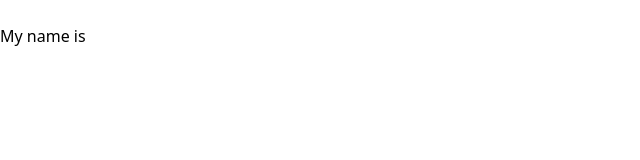
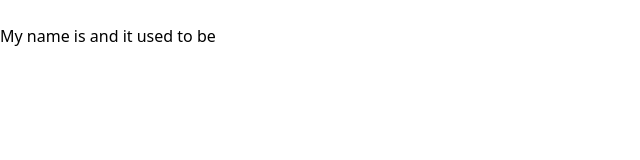
Before and after one commit to Thoufiq-Uchiha-23/React-Hooks, a React (Vite) app: page / in a window 1280 px wide. Shown: the top 160 px of the page, without its empty margins (0-640 px from the left). Built offline with nearby package versions, Linux system fonts and the light colour scheme.

Commit message:
useRef Hook

```diff
--- a/src/components/RefHook.jsx
+++ b/src/components/RefHook.jsx
@@ -1,13 +1,73 @@
-import { useState } from "react"
+import { useEffect, useRef, useState } from "react";
+
+// const RefHook = () => {
+//   const [name, setName] = useState("");
+//   const renderCount = useRef(1)
+
+//   useEffect(() => {
+//     renderCount.current = renderCount.current + 1
+//   }, [name])
+
+//   return (
+//     <>
+//       <input value={name} type="text" onChange={(e) => setName(e.target.value)} />
+//       <h1>My name is {name}</h1>
+//       <h1>I rendered {renderCount.current} times</h1>
+
+//     </>
+//   );
+// };
+
+// export default RefHook;
+
+// Example 2
+// useRef Hooks are used to locate HTML elements and perform operations if necessary
+
+// const RefHook = () => {
+//   const [name, setName] = useState("");
+//   const inputRef = useRef();
+
+//   function focus() {
+//     inputRef.current.focus();
+//   }
+//   return (
+//     <div>
+//       <input
+//         type="text"
+//         value={name}
+//         ref={inputRef}
+//         onChange={(e) => setName(e.target.value)}
+//       />
+//       <div>My name is {name}</div>
+//       <button onClick={focus}>Focus</button>
+//     </div>
+//   );
+// };
+
+// export default RefHook;
+
+// Example 3
+// useRef can also be used to keep the prev state track when state renders with change
 
 const RefHook = () => {
-    const [name, setName] = useState('')
+  const [name, setName] = useState("");
+  const prevName = useRef("");
+
+  useEffect(() => {
+    prevName.current = name;
+  }, [name]);
   return (
     <div>
-      <input value={name} onChange={e => setName(e.target.value)}/>
-      <div>My name is {name}</div>
+      <input
+        value={name}
+        onChange={(e) => setName(e.target.value)}
+        type="text"
+      />
+      <div>
+        My name is {name} and it used to be {prevName.current}
+      </div>
     </div>
-  )
-}
+  );
+};
 
-export default RefHook
+export default RefHook;
```
